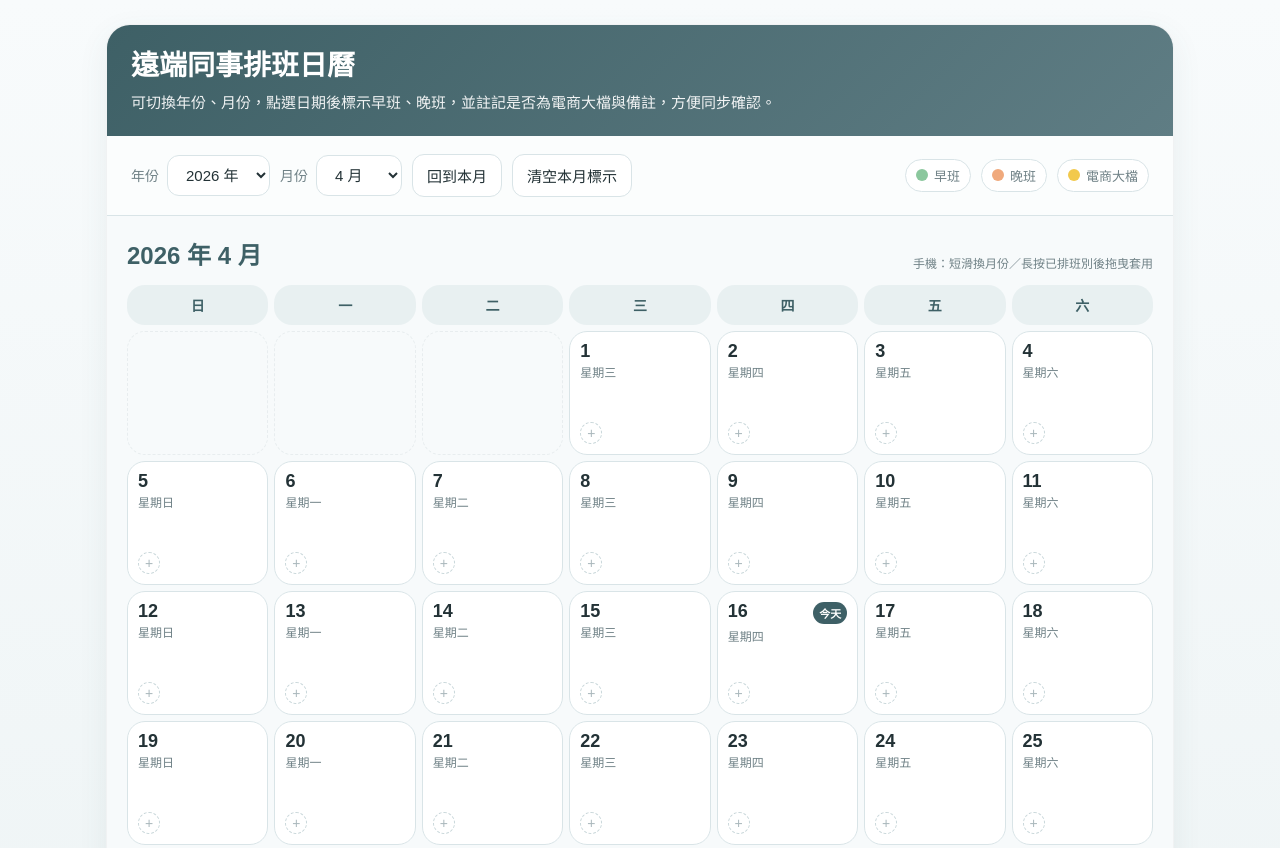
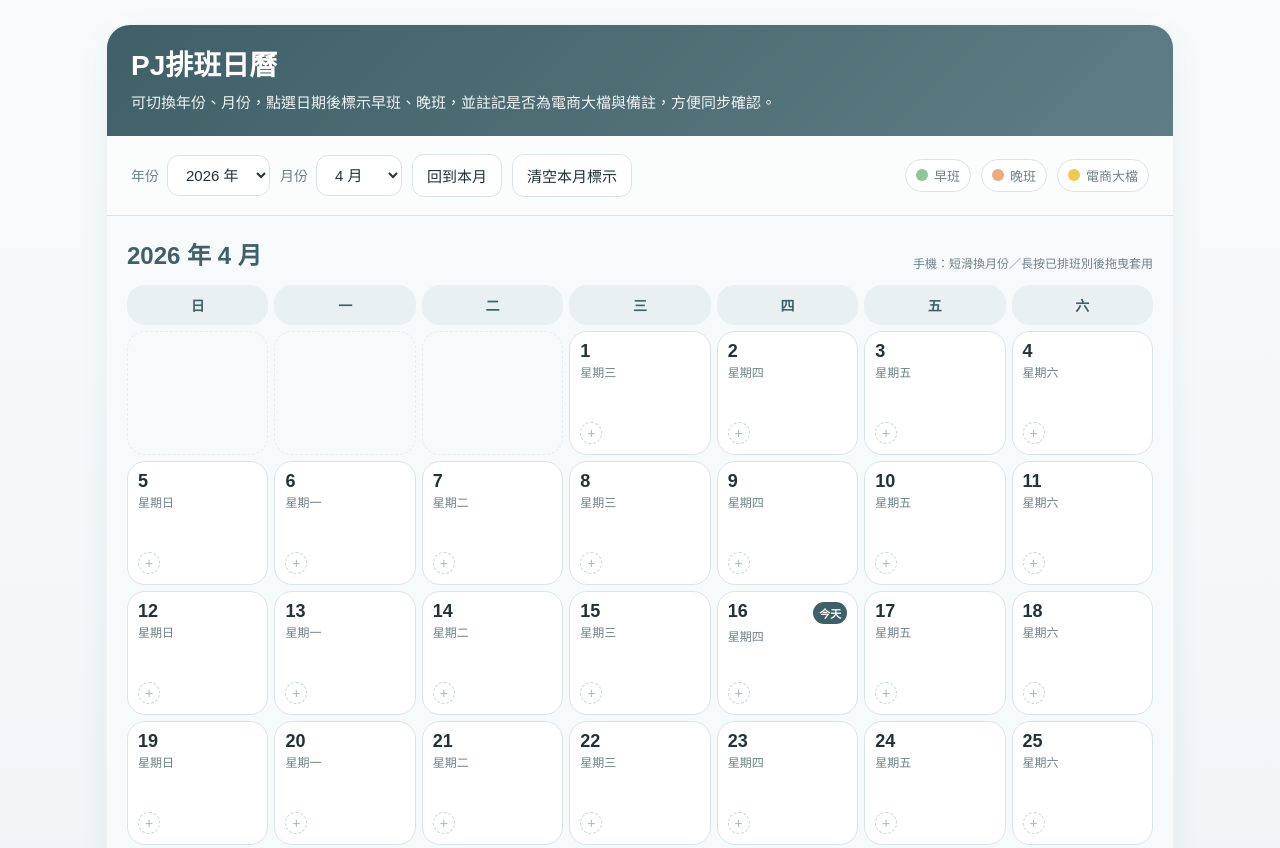
Before and after one commit to yinchiatsai/shift-calendar, a plain HTML site: page index.html in a window 1280 px wide. Shown: the top 848 px of the page. Drawn offline with Linux system fonts and the light colour scheme; no server answers.

Commit message:
index.html

```diff
--- a/index.html
+++ b/index.html
@@ -3,7 +3,7 @@
 <head>
   <meta charset="UTF-8" />
   <meta name="viewport" content="width=device-width, initial-scale=1.0" />
-  <title>排班日曆</title>
+  <title>PJ排班日曆</title>
   <style>
     :root {
       --brand: #3e6066;
@@ -662,7 +662,7 @@
   <div class="wrap">
     <div class="card">
       <div class="header">
-        <h1>遠端同事排班日曆</h1>
+        <h1>PJ排班日曆</h1>
         <p>可切換年份、月份，點選日期後標示早班、晚班，並註記是否為電商大檔與備註，方便同步確認。</p>
       </div>
 
```
